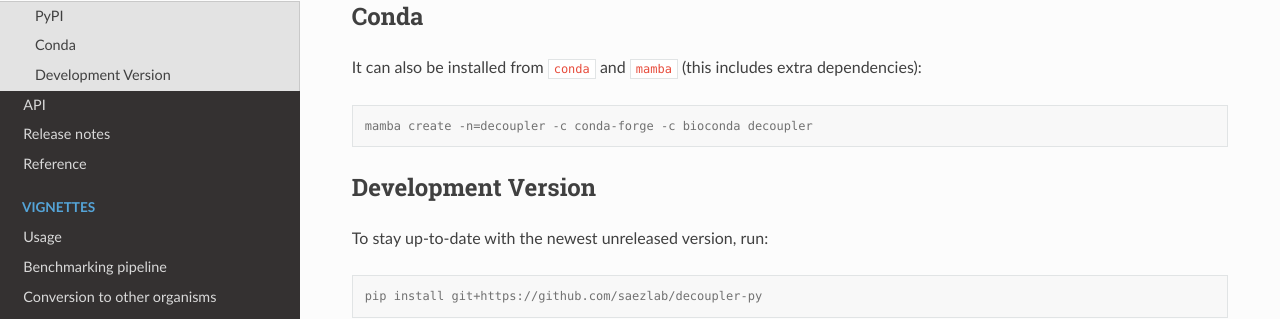
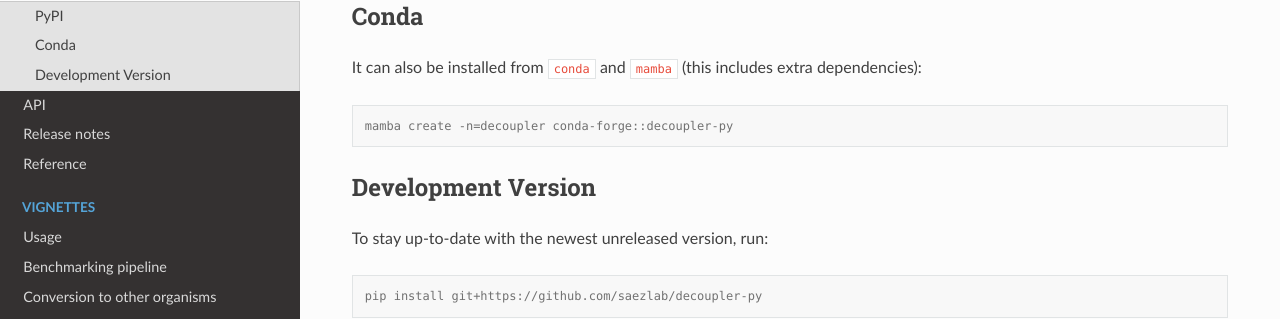
Before and after one commit to saezlab/decoupler-py, a Sphinx documentation site: the page built from docs/source/installation.rst, in a window 1280 px wide. Shown: the part 381-700 px from the top of the page. Built offline with Sphinx 7.4.7 and the Read the Docs theme 2.0.0, drawn with Linux system fonts in a browser that asks for light colours; pages that are not in the unit, such as notebooks, are missing from menus.

Commit message:
Updated conda install

```diff
--- a/docs/source/installation.rst
+++ b/docs/source/installation.rst
@@ -18,7 +18,7 @@
 
 .. code-block:: console
 
-   mamba create -n=decoupler -c conda-forge -c bioconda decoupler
+   mamba create -n=decoupler conda-forge::decoupler-py
 
 Development Version
 -------------------
```
Also changed, not shown: README.md (+3 -3 lines), docs/source/index.rst (+4 -4 lines).
